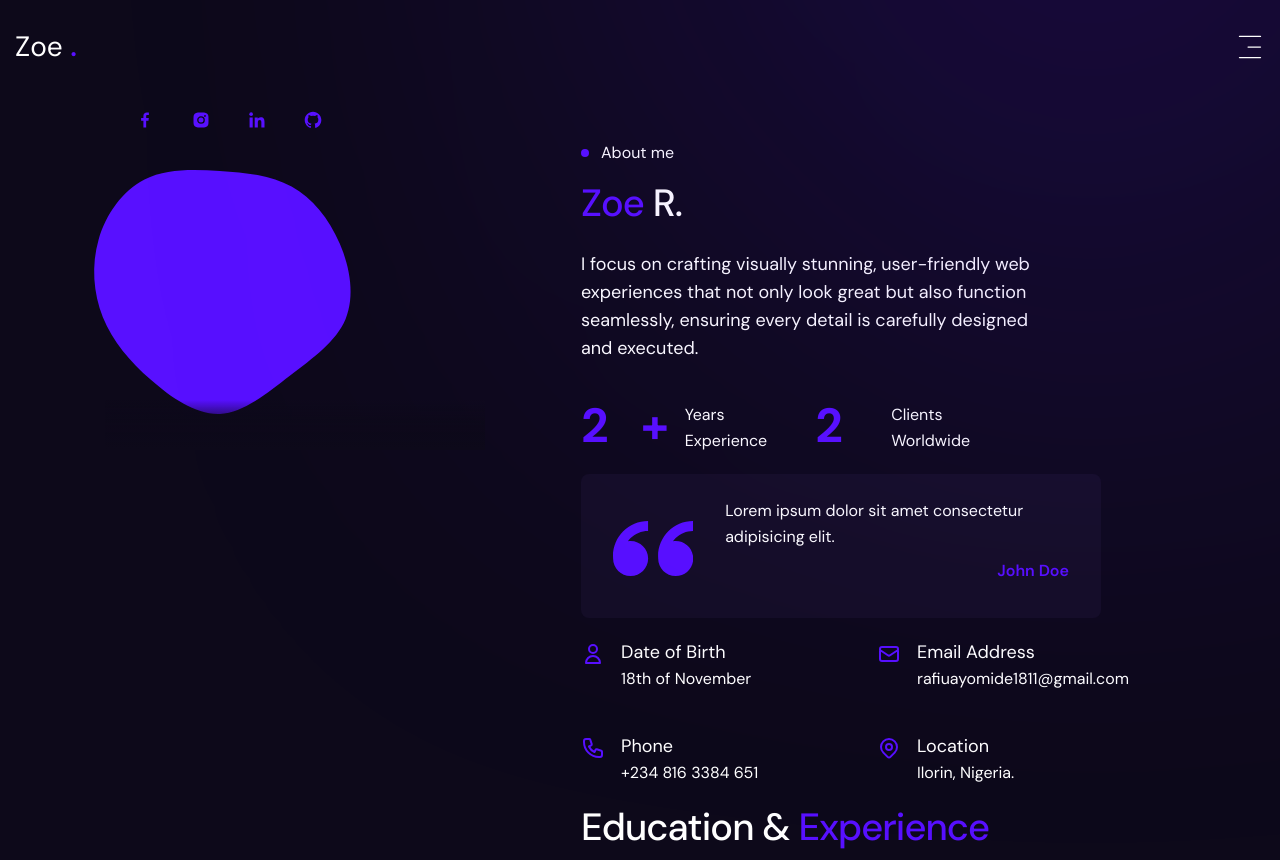
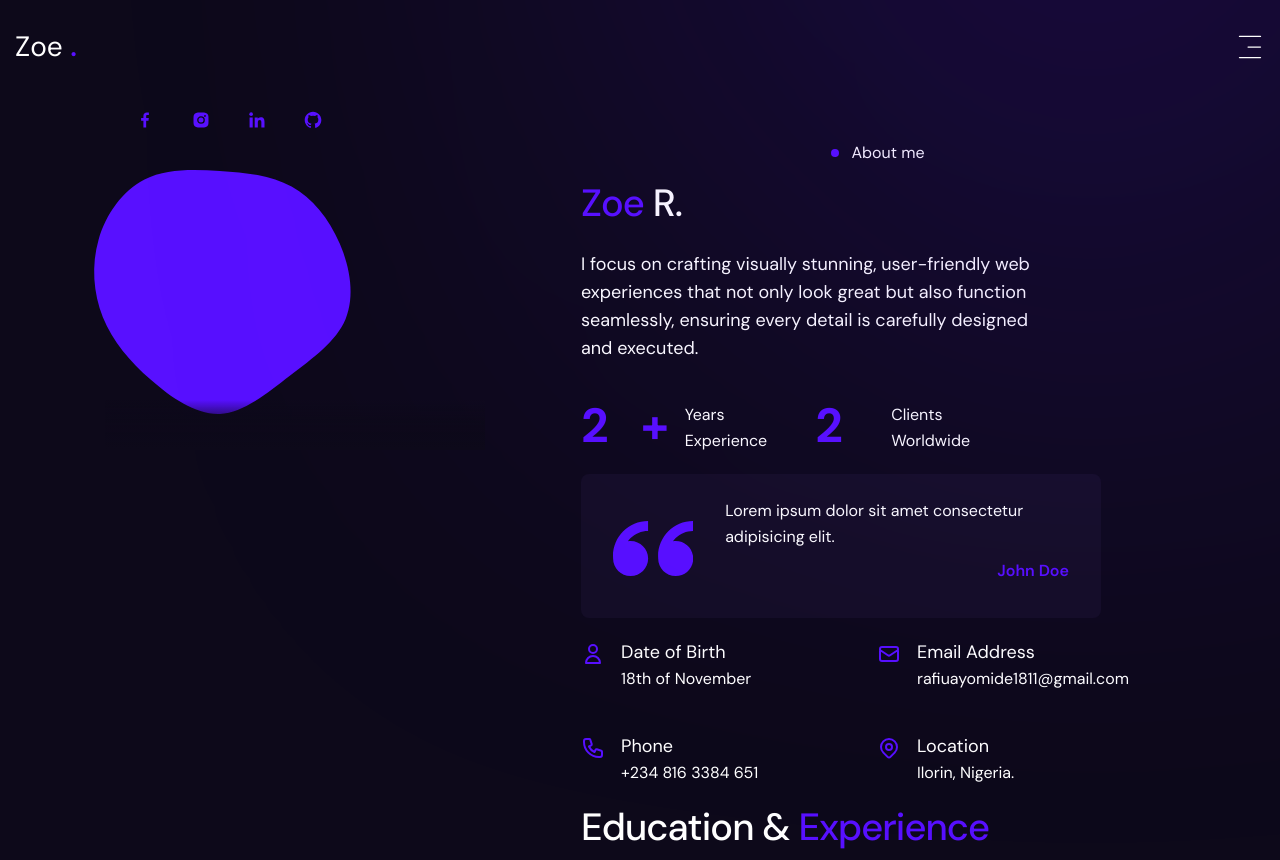
Before and after one commit to babyprogrammer1/personal-portfolio, a Next.js app: page /about in a window 1280 px wide. Shown: the top 860 px of the page. Built offline with nearby package versions, Linux system fonts and the light colour scheme.

Commit message:
feat: center align "About me" section for improved layout

```diff
--- a/app/about/page.jsx
+++ b/app/about/page.jsx
@@ -50,7 +50,7 @@ const About = () => {
           {/* scroll area */}
           <ScrollArea className="w-full h-[600px] xl:mt-[120px] xs:mt-[30px] sm:mt-[40px] xs:h-screen">
             <div>
-              <div className="flex items-center lg:justify-start gap-3 mb-4 xl:mt-20 xs:mt-5">
+              <div className="flex items-center lg:justify-center gap-3 mb-4 xl:mt-20 xs:mt-5">
                 <div className="w-2 h-2 bg-accent rounded-full"></div>
                 <p>About me</p>
               </div>
```
